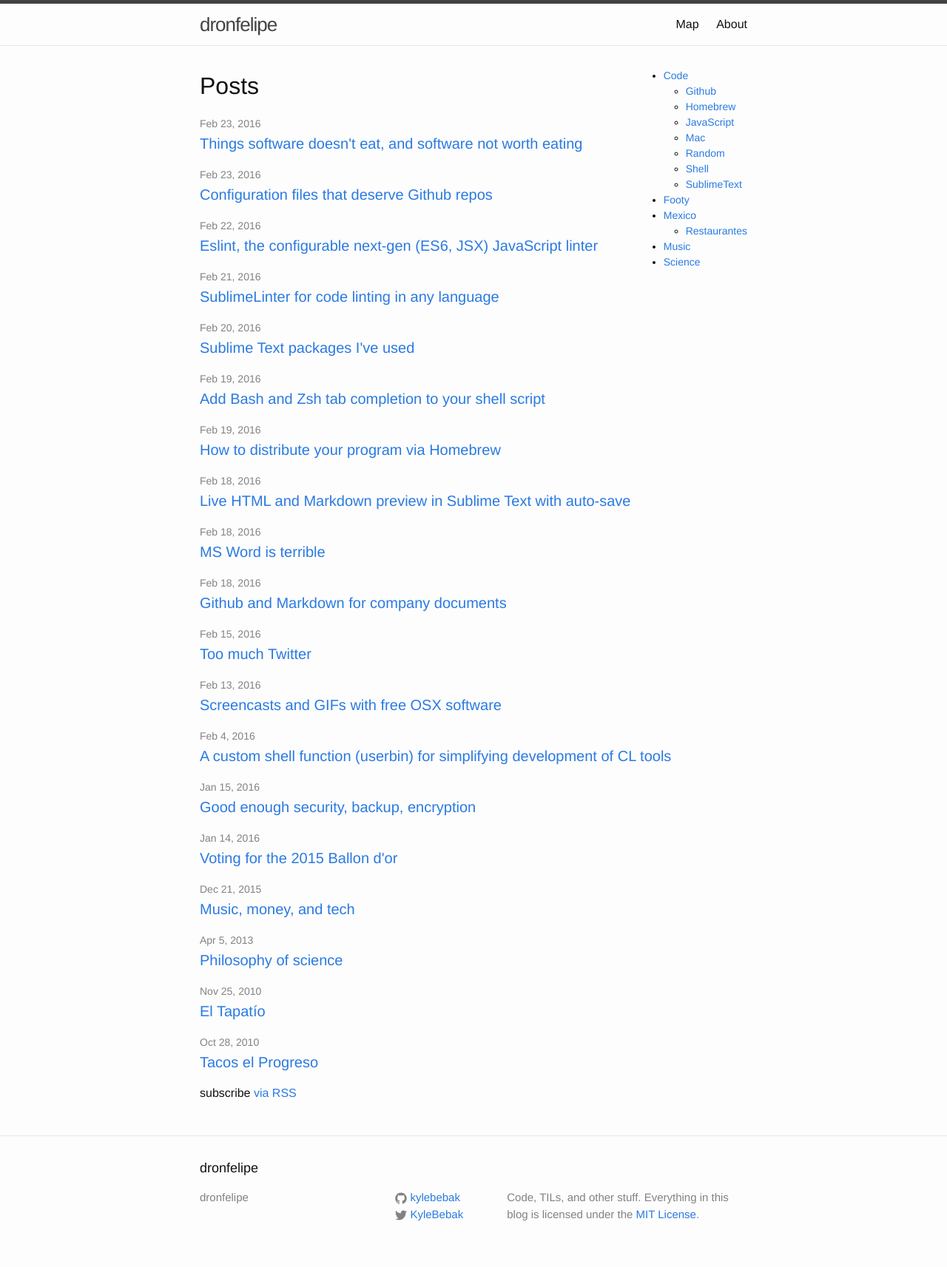
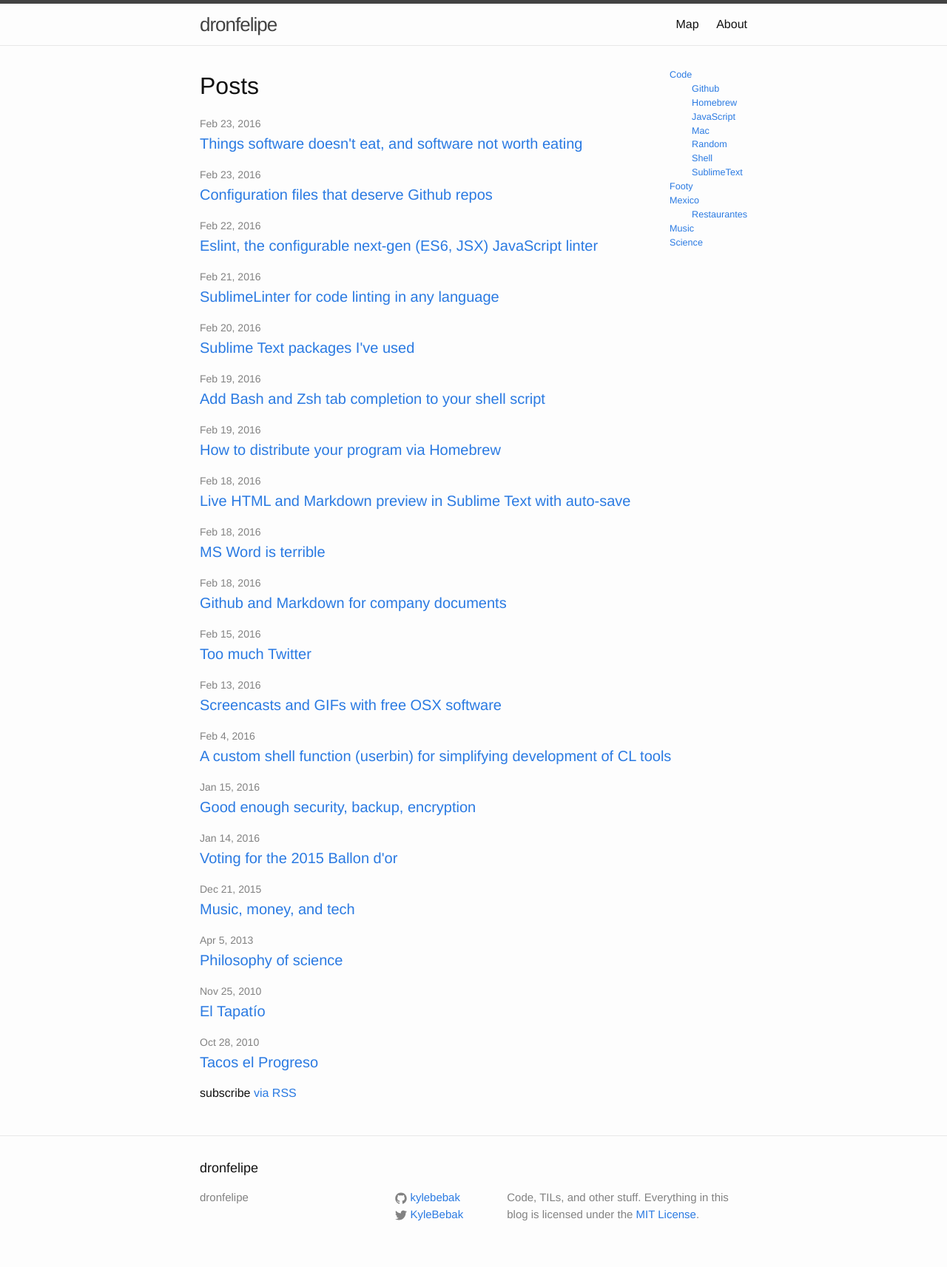
Before and after one commit to QuantumOfVacuum/kylebebak.github.io, a Jekyll site: the page built from index.html, in a window 1280 px wide. Shown: the whole page at 74% size. Built offline with Jekyll 4.4.1, drawn with Linux system fonts in a browser that asks for light colours.

Commit message:
changed sidebar list style

```diff
--- a/_sass/_layout.scss
+++ b/_sass/_layout.scss
@@ -26,7 +26,11 @@
 
 .sidebar {
     float: right;
-    font-size: $small-font-size;
+    font-size: $small-font-size * .9;
+
+    li {
+        list-style: none;
+    }
 }
 
 .site-nav {
```
